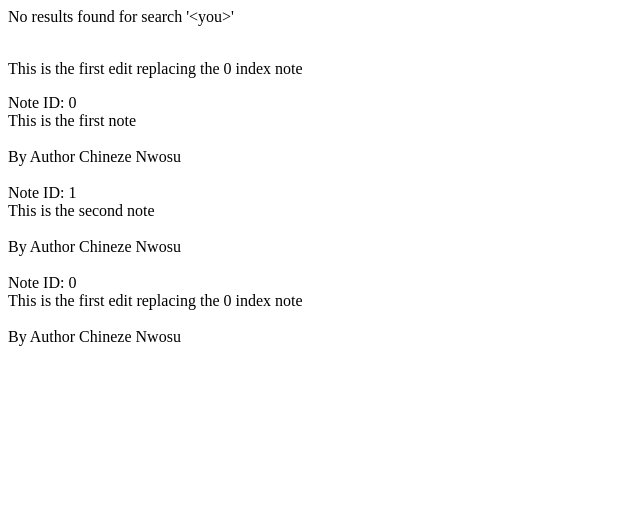
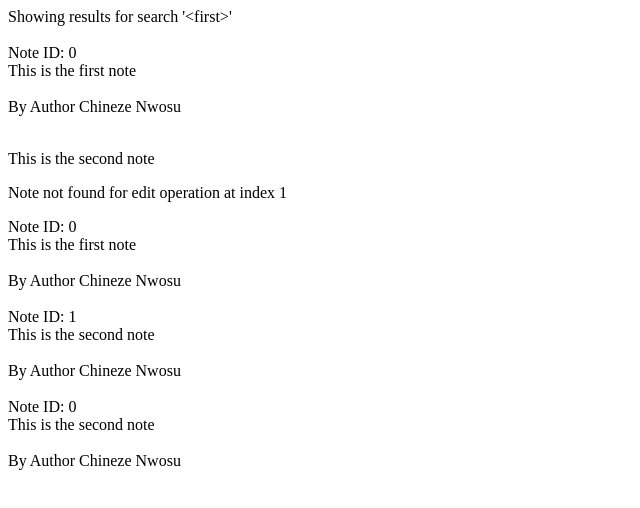
Before and after one commit to afridiva/notesapp, a plain HTML site: page index.html in a window 1280 px wide. Shown: the whole page, without its empty margins (0-640 px from the left). Drawn offline with Linux system fonts and the light colour scheme.

Commit message:
add validate function to the NotesApplication class

```diff
--- a/index.html
+++ b/index.html
@@ -1,10 +1,10 @@
 <html>
 <head>
-
 </head>
 <body>
-	<p id="note1"></p>
-	<p id="note2"></p>
+	<p id="test1"></p>
+	<p id="test2"></p>
+	<p id="test3"></p>
 	<script src="notes_application.js"></script>
 </body>
 </html>
--- a/notes_application.js
+++ b/notes_application.js
@@ -6,13 +6,21 @@ function NotesApplication(author) {
 	}
 	this.listNotes = function() {
 		var noteList = "";
+		var empty = true;
 		for(var i = 0; i < this.notes.length; i++){
 			noteList += "Note ID: " + i + "<br>" + this.notes[i] + "<br><br>By Author " + this.author + "<br><br>";
+			empty = false;
 		}
+		noteList = empty == true ? "There are no notes in the list" : noteList;
 		document.write(noteList);
 	}
 	this.get = function(note_id) {
-		return this.notes[note_id];
+
+		if (this.validate(note_id) == true)
+		{
+			return this.notes[note_id];
+		}
+		return this.validate(note_id, 'get');
 	}
 	this.search = function(search_text) {
 		var resultList = "Showing results for search '&lt;" + search_text + "&gt;'<br><br>";
@@ -27,19 +35,40 @@ function NotesApplication(author) {
 		return empty == true ? "No results found for search '&lt;" + search_text + "&gt;'<br><br>" : resultList ;
 	}
 	this.delete = function(note_id) {
-		this.notes.splice(note_id, 1);
+		if(this.validate(note_id) == true) {
+			this.notes.splice(note_id, 1);
+			return "Note at index " + note_id + " has been deleted";
+		}
+		else {
+			return this.validate(note_id, 'delete');
+		}
 	}
 	this.edit = function(note_id, new_content) {
-		this.notes[note_id] = new_content;
+		if (this.validate(note_id) == true) {
+			this.notes[note_id] = new_content;
+			return "Note at index " + note_id + " has been edited";
+		}
+		else {
+			return this.validate(note_id, 'edit');
+		}
+	}
+	// Validate the note_id by checking if it an index of the note list
+	this.validate = function(note_id, operation) {
+		if (note_id <= (this.notes.length - 1))
+		{
+			return true;
+		}
+		return "Note not found for " + operation + " operation at index " + note_id;
 	}
 }
 
 var notesApplication = new NotesApplication('Chineze Nwosu');
+// Tests
 notesApplication.create('This is the first note');
 notesApplication.create('This is the second note');
 notesApplication.listNotes();
-document.getElementById('note1').innerHTML = notesApplication.search('you');
-notesApplication.edit(1, "This is the first edit replacing the 0 index note");
-notesApplication.delete(0);
+document.getElementById('test1').innerHTML = notesApplication.search('first');
+document.getElementById('test2').innerHTML = notesApplication.delete(0);
+document.getElementById('test2').innerHTML = notesApplication.get(0);
+document.getElementById('test3').innerHTML = notesApplication.edit(1, "This is the first edit replacing the note at index 1");
 notesApplication.listNotes();
-document.getElementById('note2').innerHTML = notesApplication.get(0);
```
